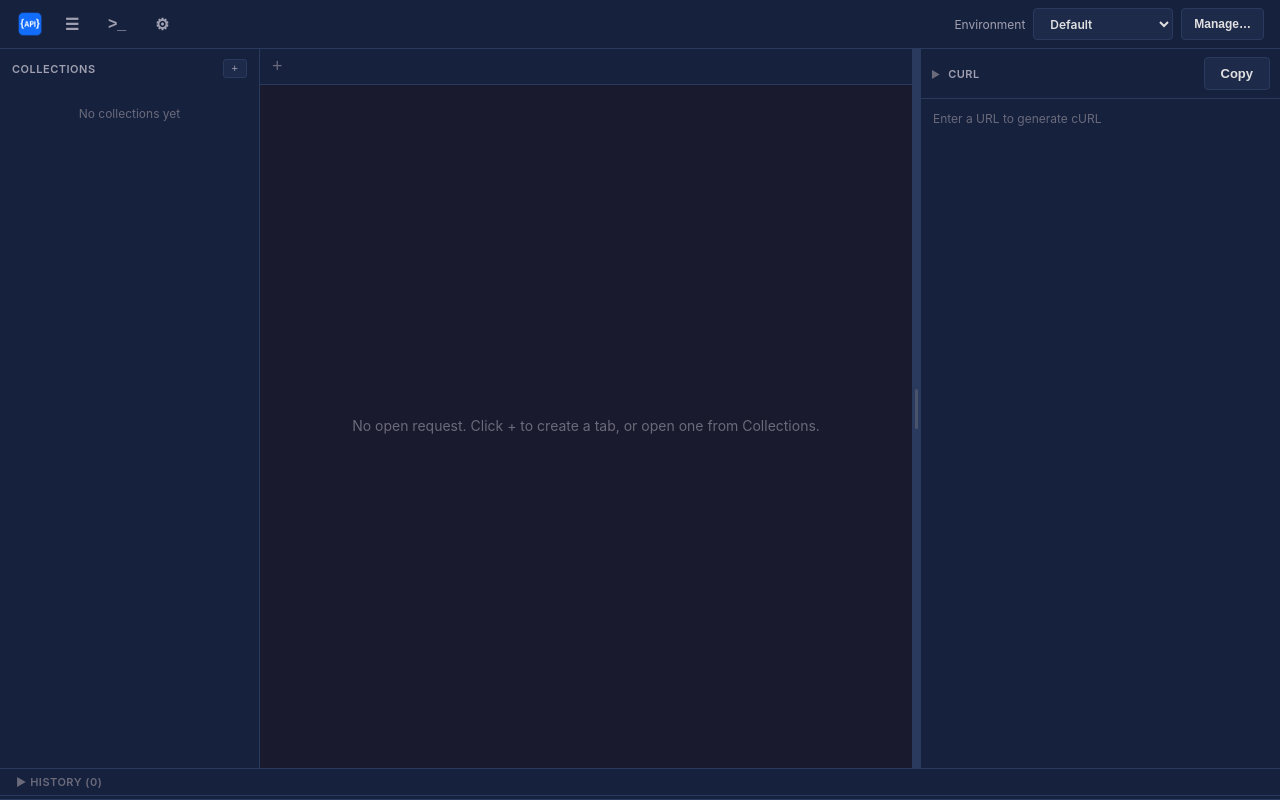
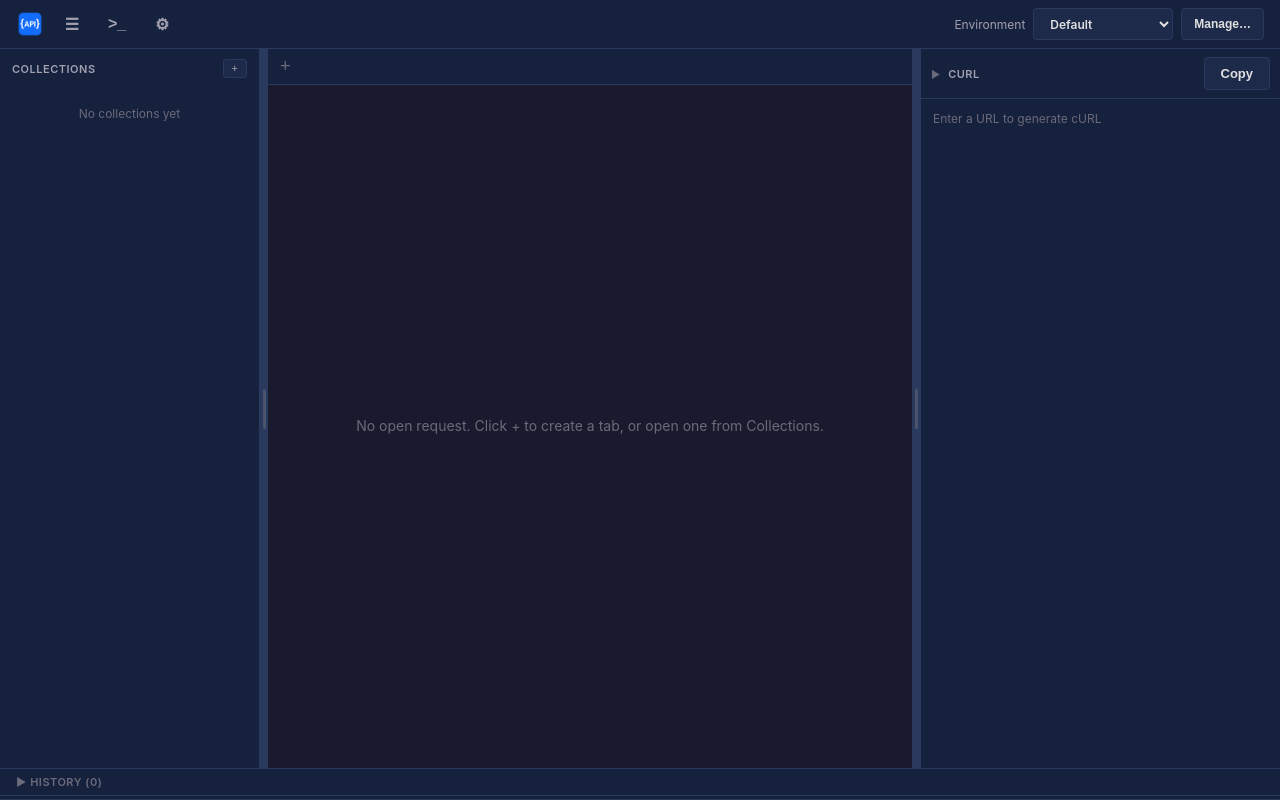
Before and after one commit to stolenzc/APILite, a React (Vite) app in the folder frontend/: page / in a window 1280 px wide. Built offline with nearby package versions, Linux system fonts and the light colour scheme; the HTML template or start-up script is replaced by a standard one.

Commit message:
feat(CollectionSidebar): implement resizable sidebar for collections

```diff
--- a/frontend/src/App.tsx
+++ b/frontend/src/App.tsx
@@ -45,6 +45,8 @@ export default function App() {
     curlPanelWidth,
     setCurlPanelWidth,
     curlPanelCollapsed,
+    collectionSidebarWidth,
+    setCollectionSidebarWidth,
   } = useSettingsStore();
 
   useEffect(() => {
@@ -272,7 +274,18 @@ export default function App() {
       </div>
       <div className="app-body">
         <div className="main-content">
-        {sidebarOpen && <CollectionSidebar />}
+        {sidebarOpen && (
+          <>
+            <CollectionSidebar />
+            <VerticalResizableSplitter
+              side="left"
+              width={collectionSidebarWidth}
+              onWidthChange={setCollectionSidebarWidth}
+              minWidth={180}
+              maxWidth={560}
+            />
+          </>
+        )}
         <div className="main-center">
         <div className="main-workspace">
           <TabBar />
--- a/frontend/src/components/CollectionSidebar.tsx
+++ b/frontend/src/components/CollectionSidebar.tsx
@@ -417,6 +417,7 @@ function ContextMenu({ nodeId, isFolder, onStartRename }: { nodeId: string; isFo
 }
 
 export default function CollectionSidebar() {
+  const collectionSidebarWidth = useSettingsStore((s) => s.collectionSidebarWidth);
   const { collections, addCollection, activeNodeId, revealNode } = useCollectionStore();
   const focusCollectionSearch = useSettingsStore((s) => s.shortcuts.focusCollectionSearch);
   const activeTabCollectionId = useStore(
@@ -449,7 +450,10 @@ export default function CollectionSidebar() {
   }, [activeNodeId, searching, visibleCollections]);
 
   return (
-    <div className="sidebar">
+    <aside
+      className="sidebar"
+      style={{ width: collectionSidebarWidth, minWidth: collectionSidebarWidth }}
+    >
       <section className="sidebar-section sidebar-section-collections">
         <div className="sidebar-section-header">
           <span>{t('collection.title')}</span>
@@ -482,7 +486,6 @@ export default function CollectionSidebar() {
           ))}
         </div>
       </section>
-
-    </div>
+    </aside>
   );
 }
--- a/frontend/src/components/VerticalResizableSplitter.tsx
+++ b/frontend/src/components/VerticalResizableSplitter.tsx
@@ -1,22 +1,30 @@
 import { useCallback, useEffect, useRef } from 'react';
-
-const MIN_WIDTH = 200;
-const MAX_WIDTH = 720;
 
 interface Props {
   width: number;
   onWidthChange: (width: number) => void;
   disabled?: boolean;
+  /** `left`: drag right to widen (collection sidebar). `right`: drag left to widen (cURL panel). */
+  side?: 'left' | 'right';
+  minWidth?: number;
+  maxWidth?: number;
 }
 
-export default function VerticalResizableSplitter({ width, onWidthChange, disabled }: Props) {
+export default function VerticalResizableSplitter({
+  width,
+  onWidthChange,
+  disabled,
+  side = 'right',
+  minWidth = 200,
+  maxWidth = 720,
+}: Props) {
   const dragging = useRef(false);
   const startX = useRef(0);
   const startWidth = useRef(0);
 
   const getMaxWidth = useCallback(() => {
-    return Math.min(MAX_WIDTH, Math.max(MIN_WIDTH, window.innerWidth - 480));
-  }, []);
+    return Math.min(maxWidth, Math.max(minWidth, window.innerWidth - 480));
+  }, [maxWidth, minWidth]);
 
   const handleMouseDown = useCallback(
     (e: React.MouseEvent) => {
@@ -34,9 +42,9 @@ export default function VerticalResizableSplitter({ width, onWidthChange, disabl
   useEffect(() => {
     const handleMouseMove = (e: MouseEvent) => {
       if (!dragging.current) return;
-      const delta = startX.current - e.clientX;
+      const delta = side === 'left' ? e.clientX - startX.current : startX.current - e.clientX;
       const maxW = getMaxWidth();
-      const newWidth = Math.max(MIN_WIDTH, Math.min(maxW, startWidth.current + delta));
+      const newWidth = Math.max(minWidth, Math.min(maxW, startWidth.current + delta));
       onWidthChange(newWidth);
     };
 
@@ -53,7 +61,7 @@ export default function VerticalResizableSplitter({ width, onWidthChange, disabl
       document.removeEventListener('mousemove', handleMouseMove);
       document.removeEventListener('mouseup', handleMouseUp);
     };
-  }, [onWidthChange, getMaxWidth]);
+  }, [onWidthChange, getMaxWidth, minWidth, side]);
 
   return (
     <div
--- a/frontend/src/index.css
+++ b/frontend/src/index.css
@@ -552,14 +552,12 @@ body {
 
 /* Sidebar */
 .sidebar {
-  width: 260px;
-  min-width: 260px;
+  flex-shrink: 0;
   background: var(--bg-secondary);
   border-right: 1px solid var(--border-color);
   display: flex;
   flex-direction: column;
   overflow: hidden;
-  transition: width 0.2s;
 }
 
 .sidebar.collapsed {
--- a/frontend/src/store/useSettings.ts
+++ b/frontend/src/store/useSettings.ts
@@ -41,6 +41,7 @@ export interface AppSettings {
   responseHeight: number;
   historyHeight: number;
   historyCollapsed: boolean;
+  collectionSidebarWidth: number;
   curlPanelOpen: boolean;
   curlPanelWidth: number;
   curlPanelCollapsed: boolean;
@@ -60,6 +61,7 @@ export const defaultSettings: AppSettings = {
   responseHeight: 300,
   historyHeight: 250,
   historyCollapsed: true,
+  collectionSidebarWidth: 260,
   curlPanelOpen: true,
   curlPanelWidth: 360,
   curlPanelCollapsed: false,
@@ -138,6 +140,7 @@ interface SettingsState extends AppSettings {
   setResponseHeight: (height: number) => void;
   setHistoryHeight: (height: number) => void;
   setHistoryCollapsed: (collapsed: boolean) => void;
+  setCollectionSidebarWidth: (width: number) => void;
   setCurlPanelOpen: (open: boolean) => void;
   setCurlPanelWidth: (width: number) => void;
   setCurlPanelCollapsed: (collapsed: boolean) => void;
@@ -210,6 +213,12 @@ export const useSettingsStore = create<SettingsState>((set) => {
 
     setHistoryCollapsed: (historyCollapsed) => set(state => {
       const next = { ...state, historyCollapsed };
+      saveSettings(next);
+      return next;
+    }),
+
+    setCollectionSidebarWidth: (collectionSidebarWidth) => set(state => {
+      const next = { ...state, collectionSidebarWidth: Math.round(collectionSidebarWidth) };
       saveSettings(next);
       return next;
     }),
```
